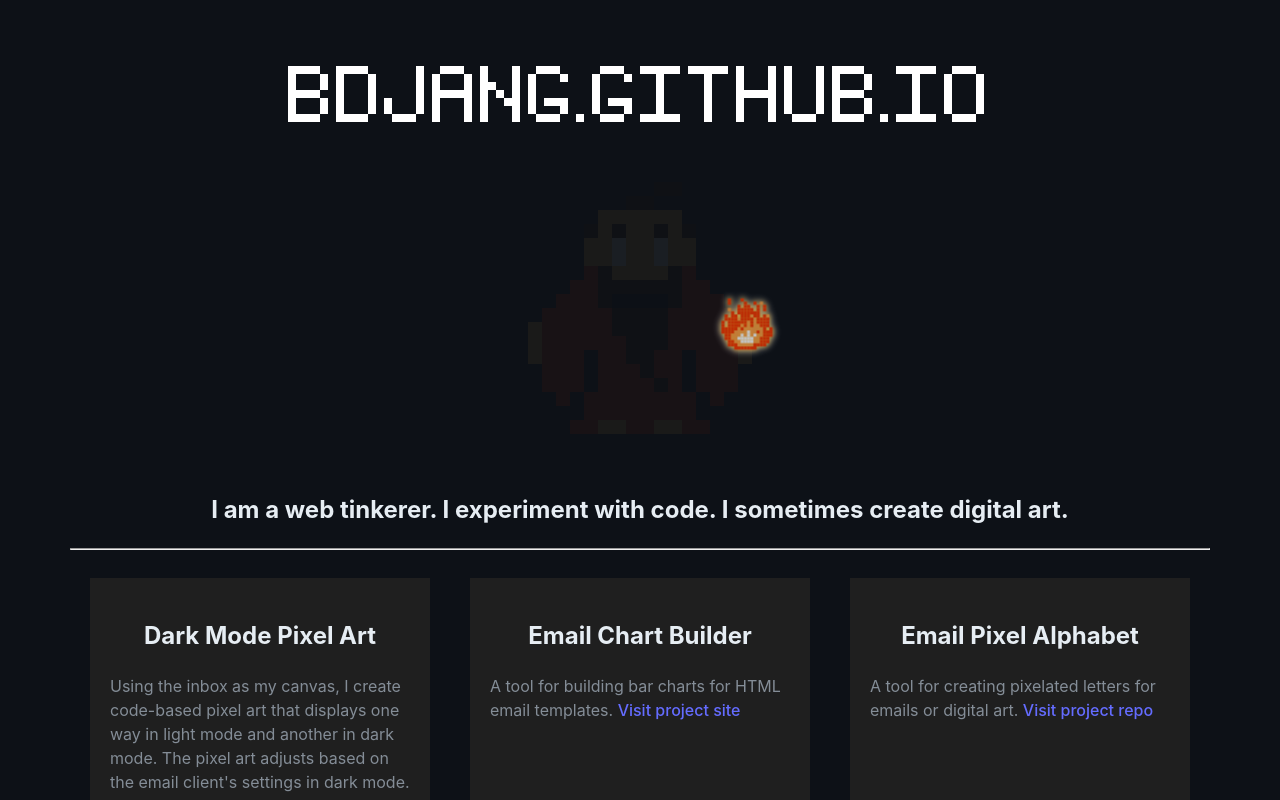
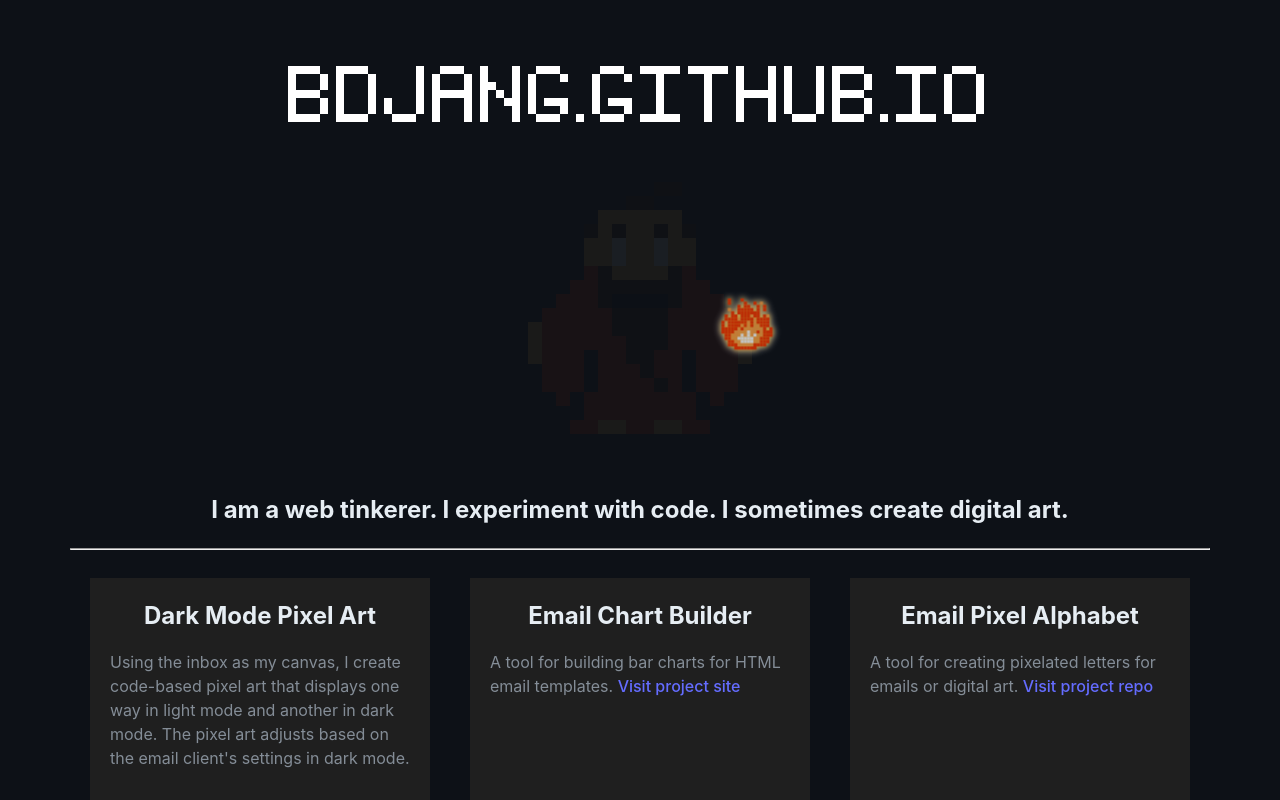
Before and after one commit to bdjang/bdjang.github.io, a React (Vite) app: page / in a window 1280 px wide. Shown: the top 800 px of the page. Built offline with nearby package versions, Linux system fonts and the light colour scheme; the HTML template or start-up script is replaced by a standard one.

Commit message:
Adjust h2 spacing for Project component

```diff
--- a/src/components/Project.module.scss
+++ b/src/components/Project.module.scss
@@ -1,7 +1,7 @@
 /* PROJECT COMPONENT STYLES */
 
 /* PROJECT DESCRIPTION TEXT */
-.projectDesc {
+div.projectDesc {
     background-color: #1f1f1f;
     display: inline-block;
     height: 300px;
@@ -9,6 +9,9 @@
     max-width: 300px;
     padding: 20px;
     vertical-align: top;
+    h2 {
+        margin: 0;
+    }
     p {
         color: #848d97;
         text-align: left;
```
